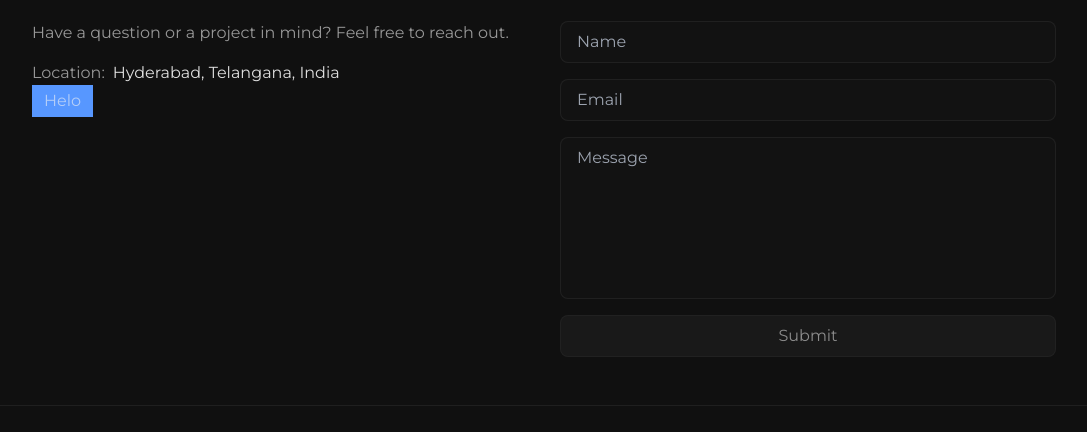
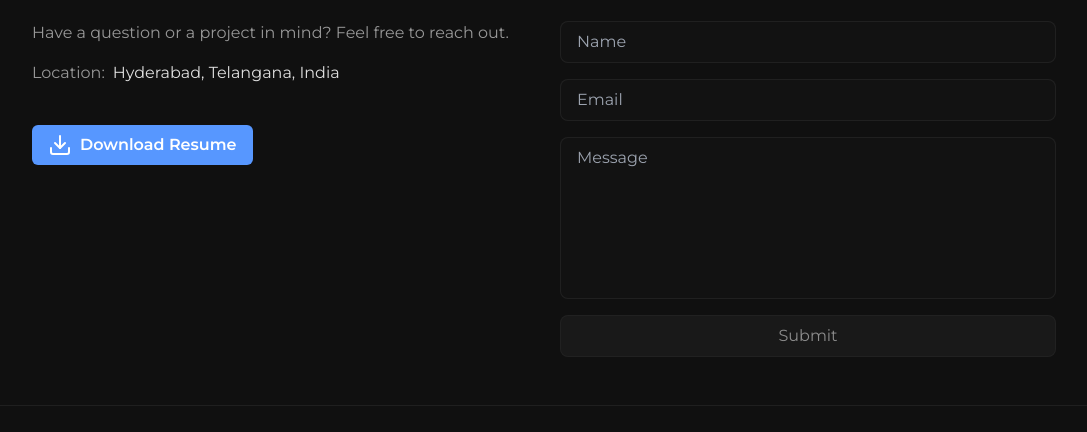
Before and after one commit to kamalkoushikd/PortfolAstro, an Astro site: page / in a window 1280 px wide. Shown: the part 3081-3513 px from the top of the page, without its empty margins (96-1183 px from the left). Built offline with nearby package versions, Linux system fonts and the light colour scheme; Astro itself is replaced by a stand-in of ours; some packages are replaced by stand-ins of ours; no server answers; the database is empty.

Commit message:
Astro Portfolio revamp with spotify and resume button add and resume

```diff
--- a/package.json
+++ b/package.json
@@ -17,6 +17,7 @@
     "@types/react-dom": "^19.1.5",
     "astro": "^5.7.13",
     "firebase": "^11.7.3",
+    "lucide-react": "^0.511.0",
     "ogl": "^1.0.11",
     "react": "^19.0.0",
     "react-dom": "^19.0.0",
--- /dev/null
+++ b/src/React/ResumeDownloadButton.tsx
@@ -0,0 +1,51 @@
+'use client'
+
+import { useState } from 'react';
+import { Download } from 'lucide-react';
+
+export default function ResumeDownloadButton({ resumeUrl = '/resume.pdf', fileName = 'resume.pdf' }) {
+    const [isDownloading, setIsDownloading] = useState(false);
+
+    const handleDownload = async () => {
+        try {
+            setIsDownloading(true);
+            const response = await fetch(resumeUrl);
+            const blob = await response.blob();
+            const url = window.URL.createObjectURL(blob);
+            const a = document.createElement('a');
+            a.style.display = 'none';
+            a.href = url;
+            a.download = fileName;
+            document.body.appendChild(a);
+            a.click();
+            window.URL.revokeObjectURL(url);
+            document.body.removeChild(a);
+        } catch (error) {
+            console.error('Download failed:', error);
+        } finally {
+            setIsDownloading(false);
+        }
+    };
+
+    return (
+        <button
+            onClick={handleDownload}
+            disabled={isDownloading}
+            style={{
+                backgroundColor: '#5797ff', // Tailwind CSS blue-900
+                color: 'white',
+                padding: '0.5rem 1rem',
+                borderRadius: '0.375rem',
+                border: 'none',
+                cursor: isDownloading ? 'not-allowed' : 'pointer',
+                display: 'flex',
+                alignItems: 'center',
+                gap: '0.5rem',
+                fontWeight: '600',
+                fontSize: '1rem'
+            }}
+        >
+            {isDownloading ? 'Downloading...' : <><Download /> Download Resume</>}
+        </button>
+    );
+}
--- a/src/components/contact.astro
+++ b/src/components/contact.astro
@@ -1,3 +1,8 @@
+---
+import ResumeDownloadButton from "../React/ResumeDownloadButton";
+---
+
+
 <section id="contact" class="w-full py-12 border-t border-[#ffffff10]">
   <div class="max-w-5xl mx-auto">
     <h2 class="text-lg text-[var(--sec)] mb-2 shiny-sec">Let's talk</h2>
@@ -13,8 +18,11 @@
           <span>Location:</span>
           <span class="text-[var(--white)]">Hyderabad, Telangana, India</span>
         </div>
-        <div class="px-3 py-1 bg-[#5797ff] w-fit h-fit">
-          <a>Helo</a>
+        <div class="mt-10">
+          <ResumeDownloadButton
+            resumeUrl="/resume.pdf"
+            fileName="resume.pdf"
+          />
         </div>
       </div>
 
@@ -92,4 +100,6 @@
       alert("There was a problem sending your message.");
     }
   });
+
+
 </script>
```
Also changed, not shown: src/components/nav.astro (+27 -13 lines), 1 other file.
